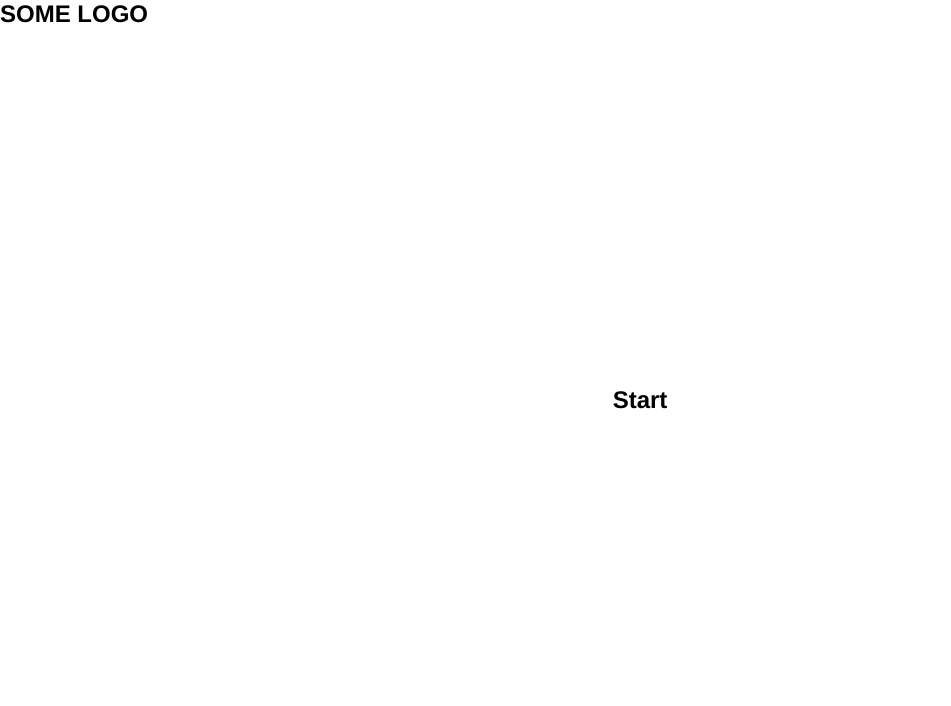
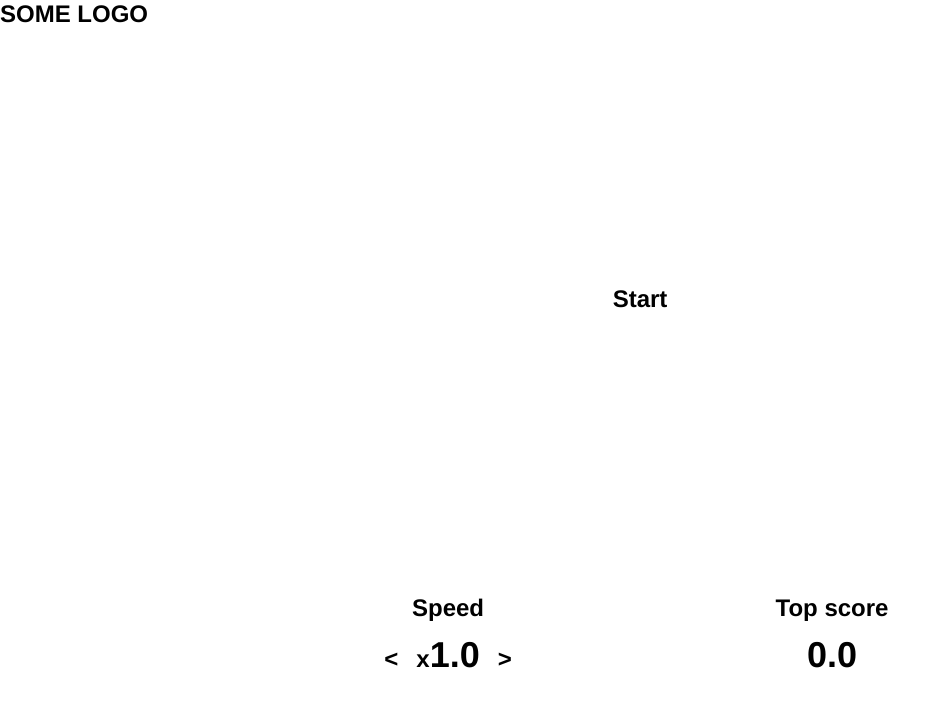
Before and after one commit to sam-peach/KaType, a React (Create React App) app: page / in a window 1280 px wide. Shown: the top 706 px of the page, without its empty margins (0-951 px from the left). Built offline with nearby package versions, Linux system fonts and the light colour scheme.

Commit message:
Better CSS

```diff
--- a/package.json
+++ b/package.json
@@ -11,6 +11,7 @@
     "@types/react": "^17.0.38",
     "@types/react-dom": "^17.0.11",
     "d3": "^7.2.1",
+    "rc-slider": "^9.7.5",
     "react": "^17.0.2",
     "react-dom": "^17.0.2",
     "react-scripts": "5.0.0",
--- a/src/App.tsx
+++ b/src/App.tsx
@@ -1,9 +1,8 @@
-import React, { useState } from "react";
+import React from "react";
 import "./App.css";
 import Header from "./components/Header";
 
 import TempoType from "./components/TempoType";
-import StartScreen from "./components/StartScreen";
 
 function App() {
   return (
--- a/src/components/Box.tsx
+++ b/src/components/Box.tsx
@@ -1,20 +1,25 @@
 import React from "react";
 
-const boxStyle = (xPos: number, yPos: number): {} => {
-  return {
-    position: "absolute",
-    width: "50px",
-    height: "50px",
-    left: `${xPos - 25}px`,
-    top: `${yPos - 25}px`,
-    borderWidth: "4px",
-    borderStyle: "dashed solid",
-    borderRadius: "4px",
-  };
+const boxStyle = {
+  width: "50px",
+  height: "50px",
+  borderWidth: "4px",
+  borderStyle: "dashed solid",
+  borderRadius: "4px",
+  transform: "translate(0em, -0.5em)",
 };
 
-const Box = ({ xPos, yPos }: { xPos: number; yPos: number }) => {
-  return <div style={boxStyle(xPos, yPos)}></div>;
+const containerStyle = {
+  display: "flex",
+  justifyContent: "center",
+};
+
+const Box = ({ xPos }: { xPos: number }) => {
+  return (
+    <div style={containerStyle}>
+      <span style={boxStyle}></span>
+    </div>
+  );
 };
 
 export default Box;
--- a/src/components/LetterStream.tsx
+++ b/src/components/LetterStream.tsx
@@ -18,12 +18,32 @@ const bpmToMilliseconds = (bpm: number) => {
   return 1000 / (bpm / 60);
 };
 
-const LetterStream = ({ bpm }: { bpm: number }) => {
+const style = (transition: boolean): {} => {
+  const base = {
+    display: "flex",
+    flex: "1 0 100%",
+    flexDirection: "column",
+    height: "100%",
+    outline: "none",
+  };
+
+  const fade = transition
+    ? {
+        opacity: 0,
+        transition: "opacity 0.5s 0.4s",
+      }
+    : {};
+
+  return { ...base, ...fade };
+};
+
+const LetterStream = ({ bpm, onStop }: { bpm: number; onStop: () => void }) => {
   const { innerWidth, innerHeight } = window;
+  const LETTER_ORIGIN = innerWidth / 4;
 
   const [ticks, setTicks] = useState<number>(0);
   const [score, setScore] = useState<number>(0);
-  const LETTER_ORIGIN = innerWidth / 4;
+  const [remainingLetters, setRemainingLetters] = useState<number>(99);
   const [letterStream, setLetterStream] = useState<Array<Letter>>([
     randomLetter(LETTER_ORIGIN),
   ]);
@@ -35,6 +55,7 @@ const LetterStream = ({ bpm }: { bpm: number }) => {
     });
 
     if (letter && e.key === letter.letter) {
+      letter.color = "success";
       setScore(score + 1);
     }
   };
@@ -49,16 +70,17 @@ const LetterStream = ({ bpm }: { bpm: number }) => {
         return { ...l, offset: l.offset + 3 };
       });
 
-      if (ticks >= bpmToMilliseconds(bpm)) {
+      if (ticks >= bpmToMilliseconds(bpm) && remainingLetters > 0) {
         const randLetter = randomLetter(LETTER_ORIGIN);
         setLetterStream([...updatedLetters, randLetter]);
         setTicks(0);
+        setRemainingLetters(remainingLetters - 1);
       } else {
         setLetterStream(updatedLetters);
         setTicks(ticks + elapsed);
       }
     },
-    [LETTER_ORIGIN, bpm, innerWidth, letterStream, ticks]
+    [LETTER_ORIGIN, bpm, innerWidth, letterStream, remainingLetters, ticks]
   );
 
   useEffect(() => {
@@ -69,24 +91,29 @@ const LetterStream = ({ bpm }: { bpm: number }) => {
     };
   }, [moveLetters]);
 
+  useEffect(() => {
+    document.getElementById("letter-stream")?.focus();
+  }, []);
+
   return (
     <div
-      style={{
-        display: "flex",
-        flex: "1 0 100%",
-        flexDirection: "column",
-        height: "100%",
-      }}
+      id="letter-stream"
+      style={style(remainingLetters === 0 && letterStream.length === 0)}
       onKeyDown={handleKeypress}
-      tabIndex={0}
+      tabIndex={-1}
+      onTransitionEnd={onStop}
     >
       <ScoreBoard score={score} />
-      <div style={{ display: "flex", flex: "1 0 100%" }}>
-        {letterStream.map((letter) => (
-          <LetterWrapper letter={letter} yPos={innerHeight / 2} />
+      <div>
+        {letterStream.map((letter, idx) => (
+          <LetterWrapper
+            key={`${letter}${idx}`}
+            letter={letter}
+            yPos={innerHeight / 2}
+          />
         ))}
       </div>
-      <Box xPos={innerWidth / 2} yPos={innerHeight / 2} />
+      <Box xPos={innerWidth / 2} />
     </div>
   );
 };
--- a/src/components/LetterWrapper.tsx
+++ b/src/components/LetterWrapper.tsx
@@ -9,7 +9,7 @@ const LetterWrapper = ({ letter, yPos }: { letter: Letter; yPos: number }) => {
       style={{
         position: "absolute",
         transform: `translate(${innerWidth - letter.offset}px, 0px)`,
-        top: `${yPos - 12}px`,
+        opacity: letter.color && letter.color === "success" ? 0.1 : 1,
       }}
     >
       {letter.letter}
--- /dev/null
+++ b/src/components/Options.css
@@ -0,0 +1,17 @@
+.options-row {
+  display: flex;
+  flex-wrap: wrap;
+  text-align: center;
+  flex: 0 0 30%;
+}
+
+.options-row > :first-child {
+  margin-bottom: 0.5em;
+  flex: 1 1 100%;
+}
+
+.options-row > :nth-child(2) {
+  display: flex;
+  justify-content: center;
+  flex: 1 1 100%;
+}
--- /dev/null
+++ b/src/components/Options.tsx
@@ -0,0 +1,47 @@
+import React, { useState, MouseEvent } from "react";
+import "./Options.css";
+
+const rowHeadingStyle = {
+  marginBottom: "0.5em",
+};
+
+const Options = () => {
+  const [speed, setSpeed] = useState<number>(1.0);
+
+  const handleSpeedChange = (e: MouseEvent<HTMLElement>) => {
+    console.log((e.target as HTMLElement).innerHTML);
+  };
+
+  return (
+    <div
+      style={{
+        display: "flex",
+        flex: "1 0 100%",
+        justifyContent: "center",
+        paddingTop: "5em",
+      }}
+    >
+      <div className="options-row">
+        <div style={rowHeadingStyle}>Speed</div>
+        <div style={{ display: "flex", alignItems: "baseline" }}>
+          <span onClick={handleSpeedChange} style={{ marginRight: "0.75em" }}>
+            {"<"}
+          </span>
+          <span style={{ fontWeight: 800 }}>x</span>
+          <span style={{ fontSize: "36px" }}>{speed.toFixed(1)}</span>
+          <span onClick={handleSpeedChange} style={{ marginLeft: "0.75em" }}>
+            {">"}
+          </span>
+        </div>
+      </div>
+      <div className="options-row">
+        <div style={rowHeadingStyle}>Top score</div>
+        <div style={{ display: "flex", alignItems: "baseline" }}>
+          <span style={{ fontSize: "36px" }}>0.0</span>
+        </div>
+      </div>
+    </div>
+  );
+};
+
+export default Options;
--- a/src/components/ScoreBoard.tsx
+++ b/src/components/ScoreBoard.tsx
@@ -5,11 +5,11 @@ const ScoreBoard = ({ score }: { score: number }) => {
     <div
       style={{
         display: "flex",
-        flex: "1 0%",
         justifyContent: "center",
         alignContent: "center",
         fontSize: "42px",
         textAlign: "center",
+        marginBottom: "4em",
       }}
     >
       <div>{score}</div>
--- a/src/components/TempoType.tsx
+++ b/src/components/TempoType.tsx
@@ -1,6 +1,7 @@
 import React, { useState } from "react";
 
 import LetterStream from "./LetterStream";
+import Options from "./Options";
 import StartScreen from "./StartScreen";
 
 const TempoType = () => {
@@ -13,6 +14,7 @@ const TempoType = () => {
       style={{
         display: "flex",
         justifySelf: "center",
+        flexWrap: "wrap",
       }}
     >
       <div
@@ -25,7 +27,12 @@ const TempoType = () => {
         }}
       >
         {running ? (
-          <LetterStream bpm={bpm} />
+          <LetterStream
+            bpm={bpm}
+            onStop={() => {
+              setRunning(false);
+            }}
+          />
         ) : (
           <StartScreen
             afterStart={() => {
@@ -34,6 +41,7 @@ const TempoType = () => {
           />
         )}
       </div>
+      <Options />
     </div>
   );
 };
--- a/src/types/Letter.ts
+++ b/src/types/Letter.ts
@@ -1,4 +1,5 @@
 export type Letter = {
   letter: string;
   offset: number;
+  color?: string;
 };
```
Also changed, not shown: 1 other file (tests, documents, lock files or other folders).
